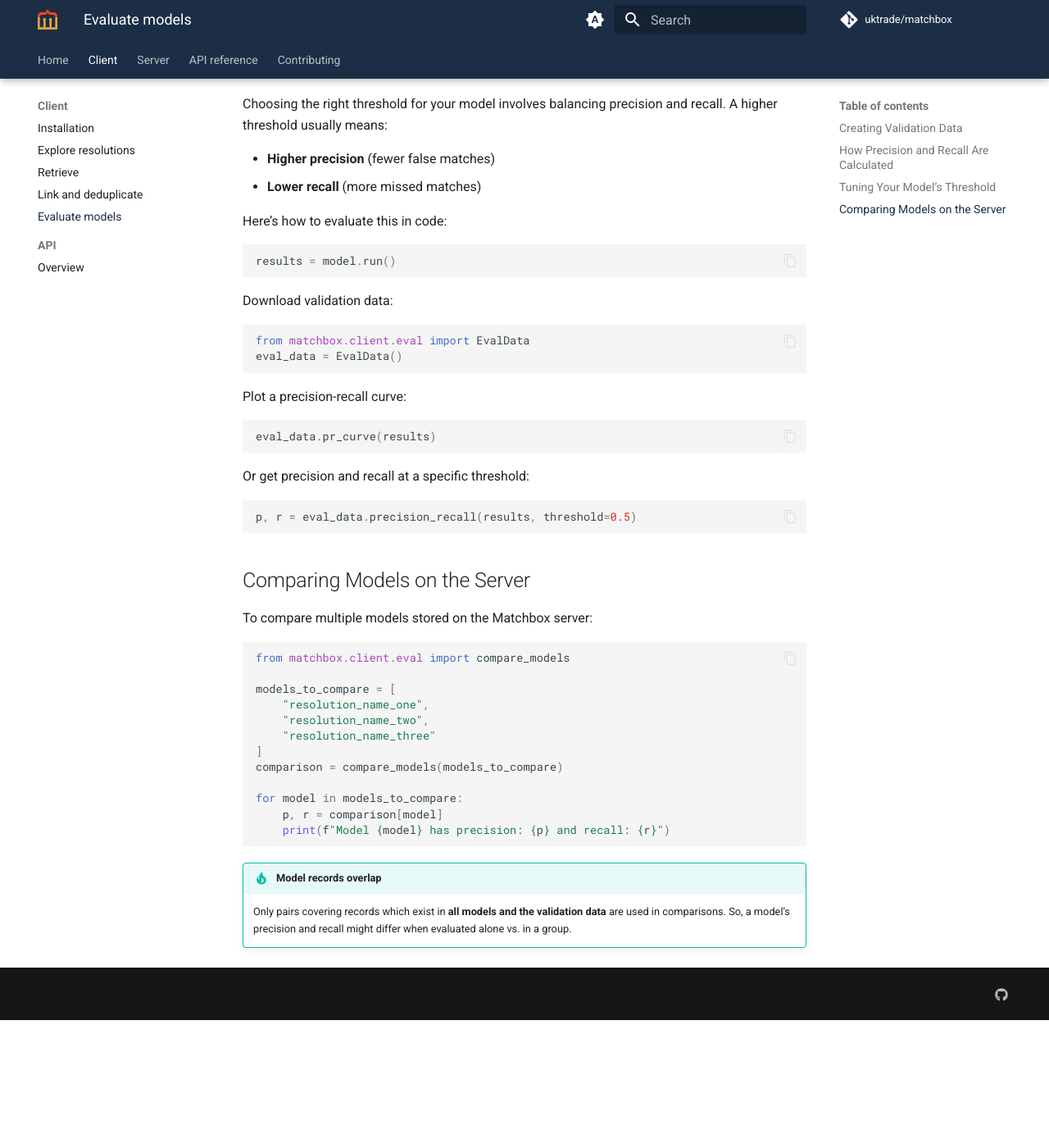
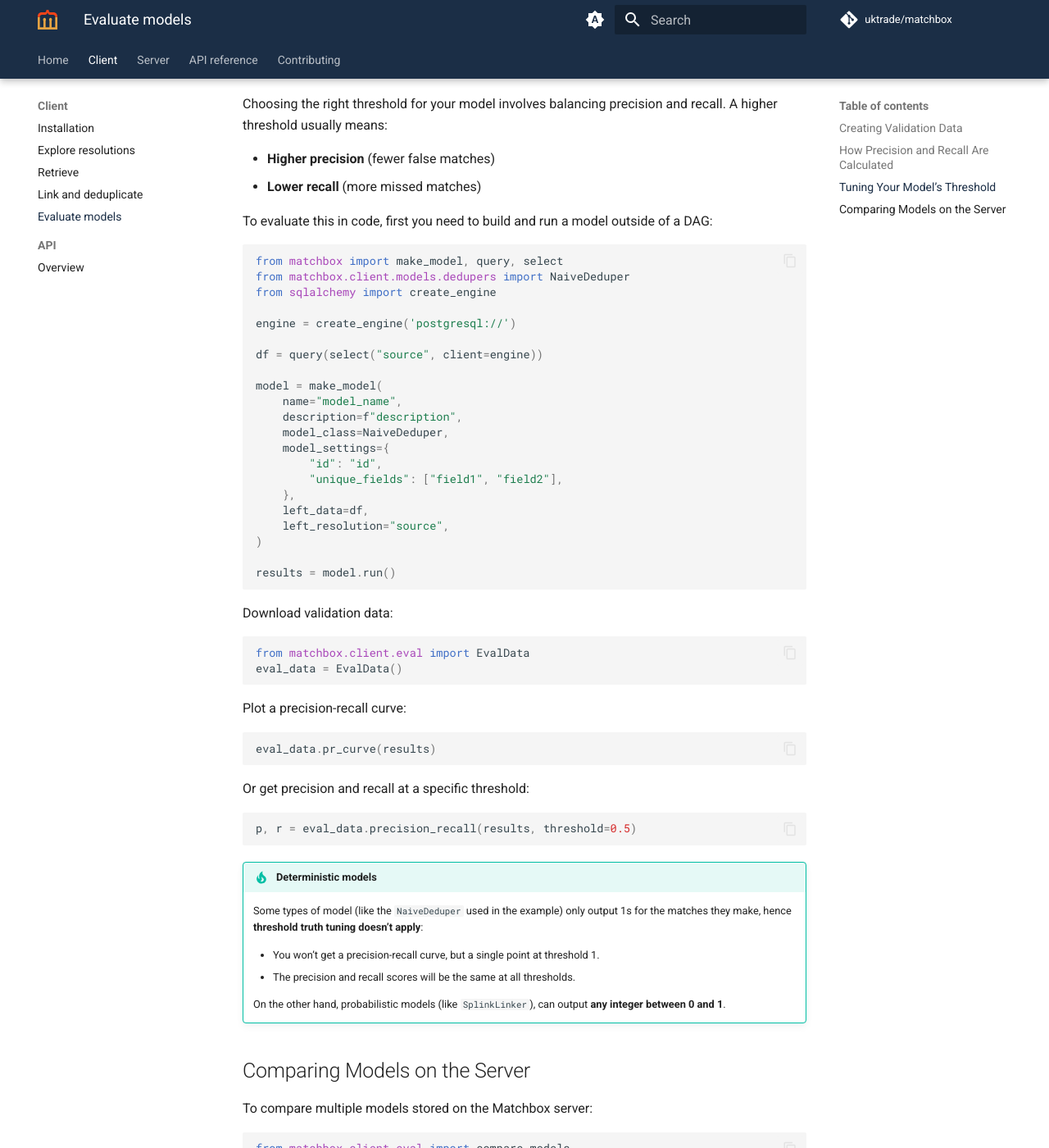
Before and after one commit to will-langdale/matchbox, an MkDocs documentation site: the page built from docs/client/evaluation.md, in a window 1280 px wide and 1400 px high, scrolled down 1560 px. Shown: the whole window at 82% size. Built offline with MkDocs 1.6.1 and Material for MkDocs 9.7.7, drawn with Linux system fonts in a browser that asks for light colours; comment, search, counter and statistics services are not loaded; before the commit the page ends 2804 px from its top, so only the background shows below that.

Commit message:
Add analytical snippet to evaluation tutorial

````diff
--- a/docs/client/evaluation.md
+++ b/docs/client/evaluation.md
@@ -53,10 +53,29 @@ Choosing the right threshold for your model involves balancing precision and rec
 * **Higher precision** (fewer false matches)
 * **Lower recall** (more missed matches)
 
-Here’s how to evaluate this in code:
-
+To evaluate this in code, first you need to build and run a model outside of a DAG:
 
 ```python
+from matchbox import make_model, query, select
+from matchbox.client.models.dedupers import NaiveDeduper
+from sqlalchemy import create_engine
+
+engine = create_engine('postgresql://')
+
+df = query(select("source", client=engine))
+
+model = make_model(
+    name="model_name",
+    description=f"description",
+    model_class=NaiveDeduper,
+    model_settings={
+        "id": "id",
+        "unique_fields": ["field1", "field2"],
+    },
+    left_data=df,
+    left_resolution="source",
+)
+
 results = model.run()
 ```
 
@@ -79,6 +98,14 @@ Or get precision and recall at a specific threshold:
 p, r = eval_data.precision_recall(results, threshold=0.5)
 ```
 
+!!! tip "Deterministic models"
+    Some types of model (like the `NaiveDeduper` used in the example) only output 1s for the matches they make, hence **threshold truth tuning doesn't apply**:
+
+    * You won't get a precision-recall curve, but a single point at threshold 1.
+    * The precision and recall scores will be the same at all thresholds.
+
+    On the other hand, probabilistic models (like `SplinkLinker`), can output **any integer between 0 and 1**.
+
 
 ## Comparing Models on the Server
 
````
Also changed, not shown: 2 other files.
